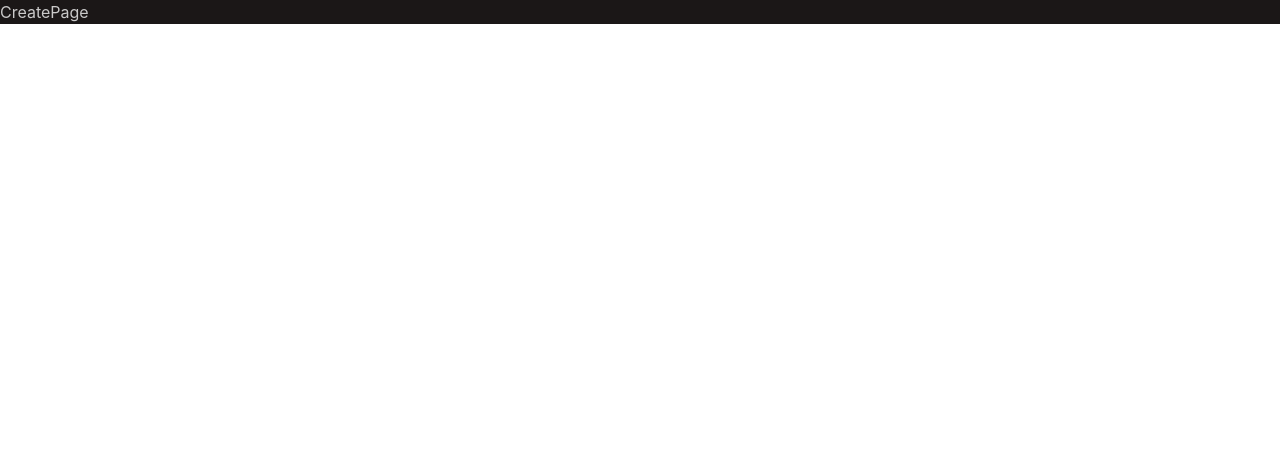
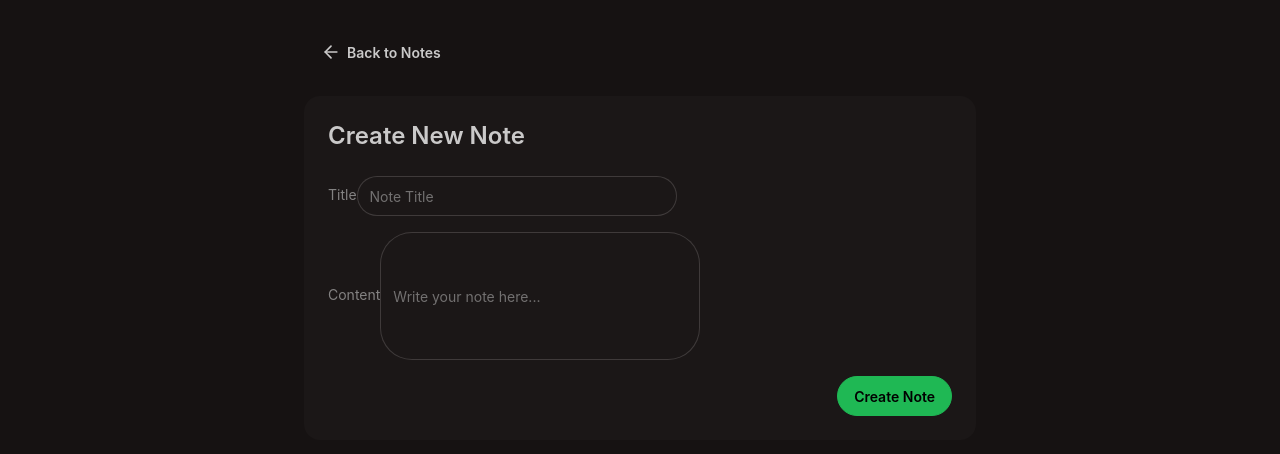
Before and after one commit to rizalfatoni594/mern-note-taking-app-08, a React app in the folder frontend/: page /create in a window 1280 px wide. Shown: the top 454 px of the page. Built offline with nearby package versions, Linux system fonts and the light colour scheme; the HTML template or start-up script is replaced by a standard one.

Commit message:
Done with CreatePage.jsx

```diff
--- a/frontend/src/lib/axios.js
+++ b/frontend/src/lib/axios.js
@@ -0,0 +1,7 @@
+import axios from 'axios';
+
+const api = axios.create({
+  baseURL: 'http://localhost:5001/api',
+});
+
+export { api };
--- a/frontend/src/pages/CreatePage.jsx
+++ b/frontend/src/pages/CreatePage.jsx
@@ -1,3 +1,98 @@
+import { ArrowLeftIcon } from 'lucide-react';
+import { useState } from 'react';
+import toast from 'react-hot-toast';
+import { Link, useNavigate } from 'react-router';
+import { api } from '../lib/axios.js';
+
 export default function CreatePage() {
-  return <div>CreatePage</div>;
+  const [title, setTitle] = useState('');
+  const [content, setContent] = useState('');
+  const [loading, setLoading] = useState(false);
+
+  const navigate = useNavigate();
+
+  async function handleSubmit(e) {
+    e.preventDefault();
+
+    if (!title.trim() || !content.trim()) {
+      toast.error('All fields are required.');
+      return;
+    }
+
+    setLoading(true);
+
+    try {
+      await api.post('/notes', { title, content });
+      toast.success('Note created successfully.');
+      navigate('/');
+    } catch (error) {
+      console.log('Error creating note.', error);
+
+      if (error.response.status === 429) {
+        toast.error('Slow down, you are creating notes to fast!', {
+          duration: 4000,
+          icon: '🤯',
+        });
+      } else {
+        toast.error('Failed to create note.');
+      }
+    } finally {
+      setLoading(false);
+    }
+  }
+
+  return (
+    <div className='min-h-screen bg-base-200'>
+      <div className='container mx-auto px-4 py-8'>
+        <div className='max-w-2xl mx-auto'>
+          <Link to={'/'} className='btn btn-ghost mb-6'>
+            <ArrowLeftIcon className='size-5' />
+            Back to Notes
+          </Link>
+          <div className='card bg-base-100'>
+            <div className='card-body'>
+              <h2 className='card-title text-2xl mb-4'>Create New Note</h2>
+              <form onSubmit={handleSubmit}>
+                <div className='form-control mb-4'>
+                  <label className='label'>
+                    <span className='label-text'>Title</span>
+                  </label>
+                  <input
+                    type='text'
+                    placeholder='Note Title'
+                    className='input input-bordered'
+                    value={title}
+                    onChange={(e) => setTitle(e.target.value)}
+                  />
+                </div>
+
+                <div className='form-control mb-4'>
+                  <label className='label'>
+                    <span className='label-text'>Content</span>
+                  </label>
+                  <input
+                    type='text'
+                    placeholder='Write your note here...'
+                    className='textarea textarea-bordered h-32'
+                    value={content}
+                    onChange={(e) => setContent(e.target.value)}
+                  />
+                </div>
+
+                <div className='card-actions justify-end'>
+                  <button
+                    type='submit'
+                    className='btn btn-primary'
+                    disabled={loading}
+                  >
+                    {loading ? 'Creating...' : 'Create Note'}
+                  </button>
+                </div>
+              </form>
+            </div>
+          </div>
+        </div>
+      </div>
+    </div>
+  );
 }
```
